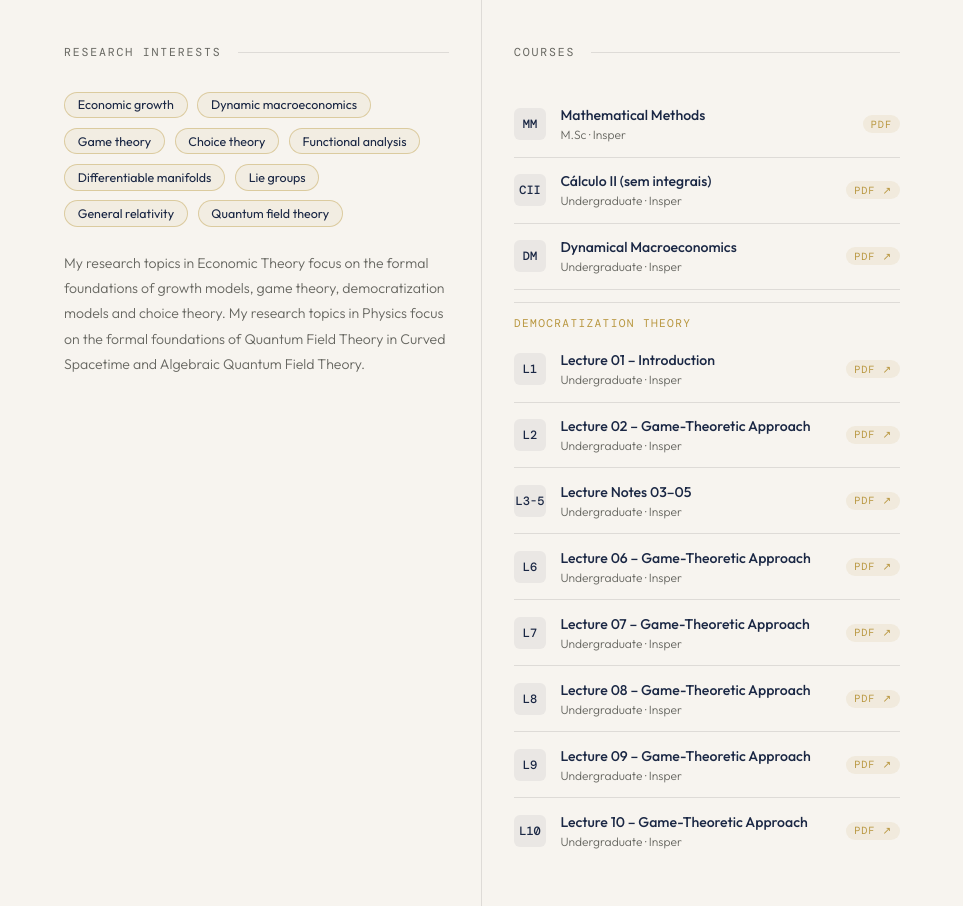
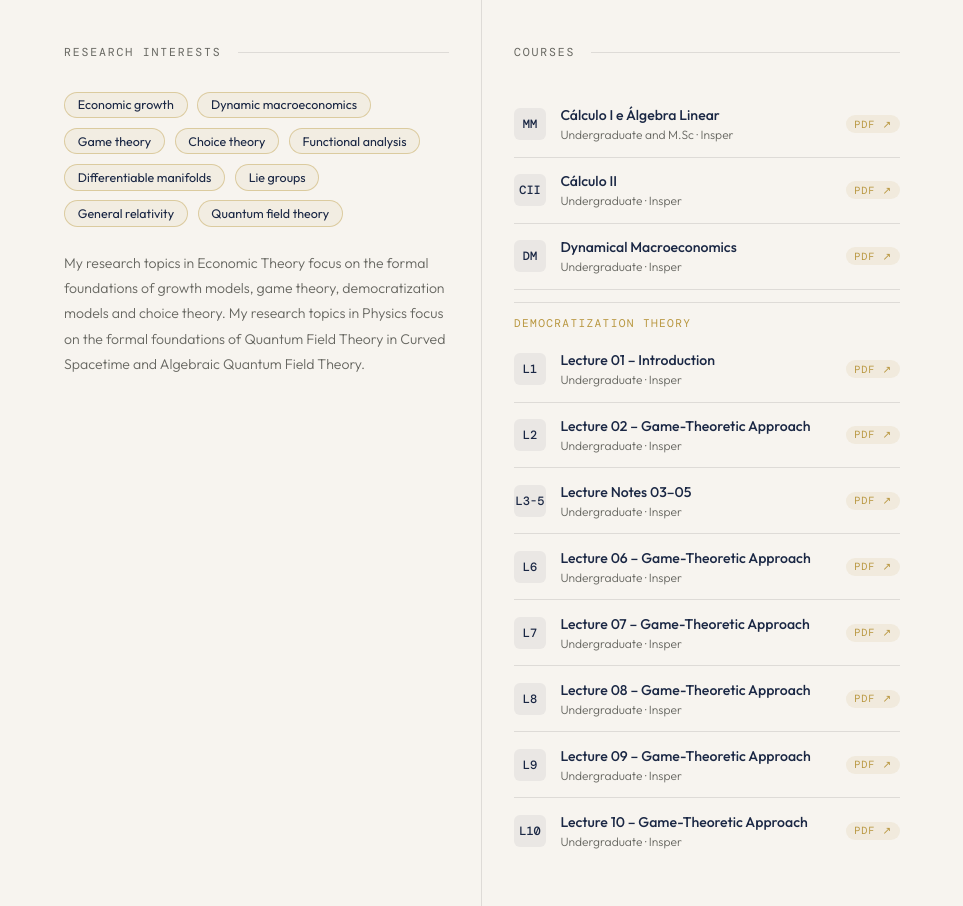
Before and after one commit to antoniobmorales/antoniobmorales.github.io, a plain HTML site: page index.html in a window 1280 px wide. Shown: the part 996-1902 px from the top of the page, without its empty margins (158-1121 px from the left). Drawn offline with nearby package versions, Linux system fonts and the light colour scheme.

Commit message:
Update course titles and metadata in index.html

```diff
--- a/index.html
+++ b/index.html
@@ -304,16 +304,16 @@
       <div class="note-item">
         <div class="note-icon">MM</div>
         <div class="note-info">
-          <div class="note-title">Mathematical Methods</div>
-          <div class="note-meta"> M.Sc · Insper</div>
+          <div class="note-title">Cálculo I e Álgebra Linear </div>
+          <div class="note-meta"> Undergraduate and M.Sc · Insper</div>
         </div>
-        <span class="note-badge">PDF</span>
+        <a href="notas_calc_1_alg_lin.pdf" target="_blank" class="note-badge" style="text-decoration:none;">PDF ↗</a>
       </div>
 
       <div class="note-item">
         <div class="note-icon">CII</div>
         <div class="note-info">
-          <div class="note-title">Cálculo II (sem integrais)</div>
+          <div class="note-title">Cálculo II </div>
           <div class="note-meta">Undergraduate · Insper</div>
         </div>
         <a href="notas_calculo_II.pdf" target="_blank" class="note-badge" style="text-decoration:none;">PDF ↗</a>
```
